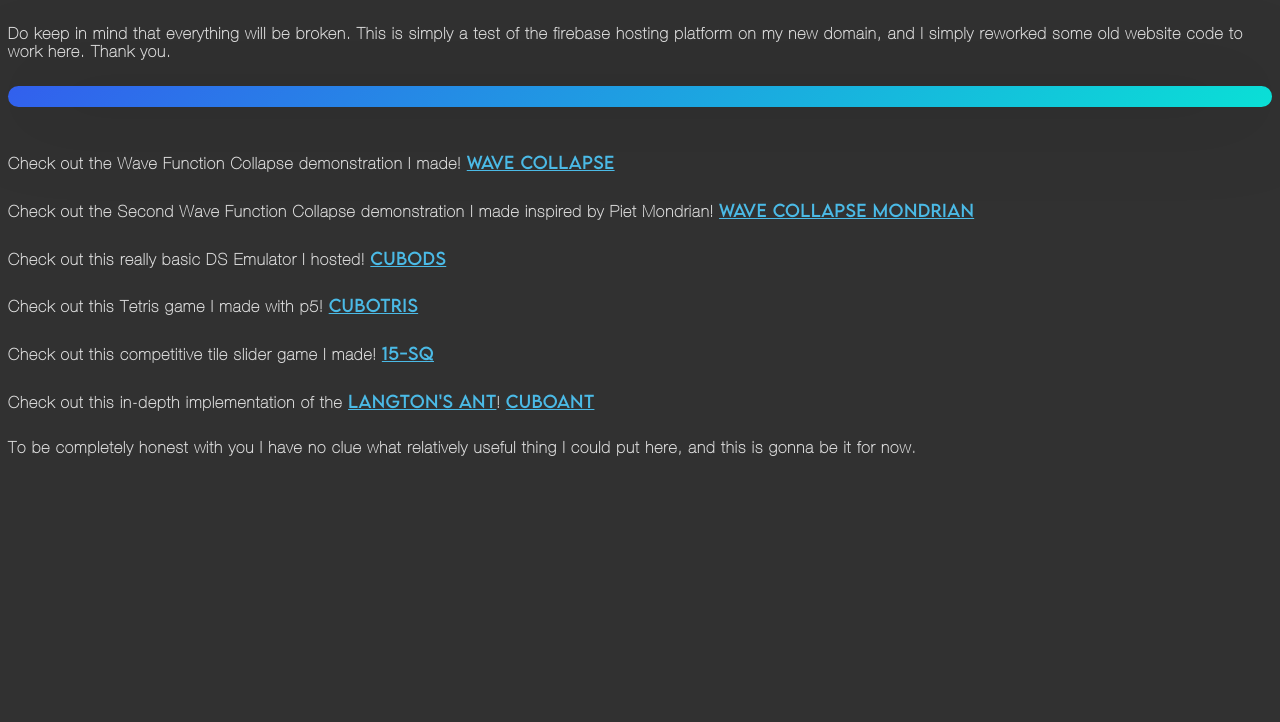
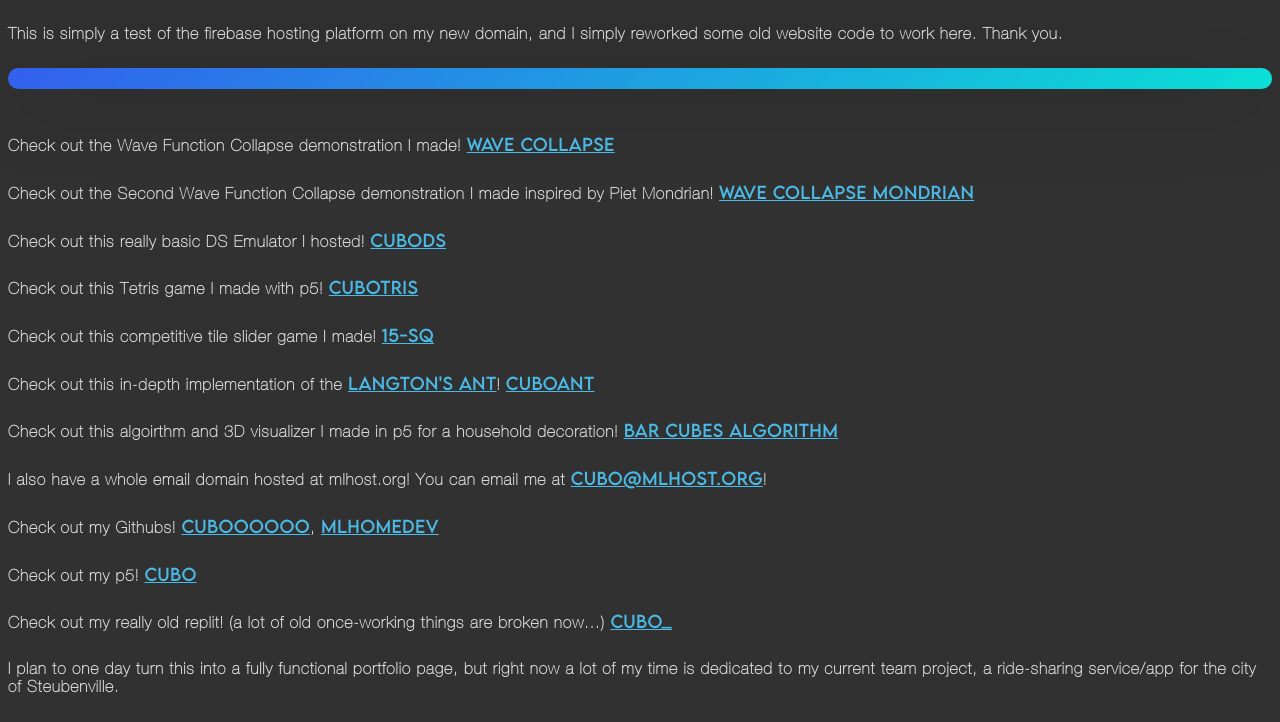
Before and after one commit to mlhomedev/mlhostmain, a plain HTML site: page public/index.html in a window 1280 px wide. Shown: the part 151-873 px from the top of the page. Before the commit the page ends 800 px from the top, so only its background shows below. Drawn offline with Linux system fonts and the light colour scheme.

Commit message:
quick commit

```diff
--- a/public/index.html
+++ b/public/index.html
@@ -89,7 +89,7 @@
         <p>
             ML Home Ver 1<br>
 </center>
-<h5>Do keep in mind that everything will be broken. This is simply a test of the firebase hosting platform on my new domain, and I simply reworked some old website code to work here. Thank you.</h5>
+<h5>This is simply a test of the firebase hosting platform on my new domain, and I simply reworked some old website code to work here. Thank you.</h5>
 <div class="coolbar"><br></div><br>
 <h5>Check out the Wave Function Collapse demonstration I made! <a href="https://WaveCollapse.mlhost.org">Wave Collapse</a></h5>
 <h5>Check out the Second Wave Function Collapse demonstration I made inspired by Piet Mondrian! <a href="https://WaveCollapseMondrian.mlhost.org">Wave Collapse Mondrian</a></h5>
@@ -97,7 +97,13 @@
 <h5>Check out this Tetris game I made with p5! <a href="https://Cubotris.mlhost.org">Cubotris</a></h5>
 <h5>Check out this competitive tile slider game I made! <a href="https://15sq.mlhost.org">15-SQ</a></h5>
 <h5>Check out this in-depth implementation of the <a href="https://en.wikipedia.org/wiki/Langton%27s_ant">Langton's Ant</a>! <a href="https://CuboAnt.mlhost.org">CuboAnt</a></h5>
+<h5>Check out this algoirthm and 3D visualizer I made in p5 for a household decoration! <a href="https://cubobarcubes.mlhost.org">Bar Cubes Algorithm</a></h5>
+<h5>I also have a whole email domain hosted at mlhost.org! You can email me at <a href="mailto:cubo@mlhost.org">cubo@mlhost.org</a>! </h5>
 
-<h5>To be completely honest with you I have no clue what relatively useful thing I could put here, and this is gonna be it for now.</h5>
+<h5>Check out my Githubs! <a href="https://github.com/cuboooooo">Cuboooooo</a>, <a href="https://github.com/mlhomedev">mlhomedev</a> </h5>
+<h5>Check out my p5! <a href="https://editor.p5js.org/Cubo/sketches">Cubo</a> </h5>
+<h5>Check out my really old replit! (a lot of old once-working things are broken now...) <a href="https://replit.com/@Cuboo">Cubo_</a> </h5>
+
+<h5>I plan to one day turn this into a fully functional portfolio page, but right now a lot of my time is dedicated to my current team project, a ride-sharing service/app for the city of Steubenville.</h5>
 
 <!-- testing git fetch on laptop -->
```
Also changed, not shown: 2 other files.
